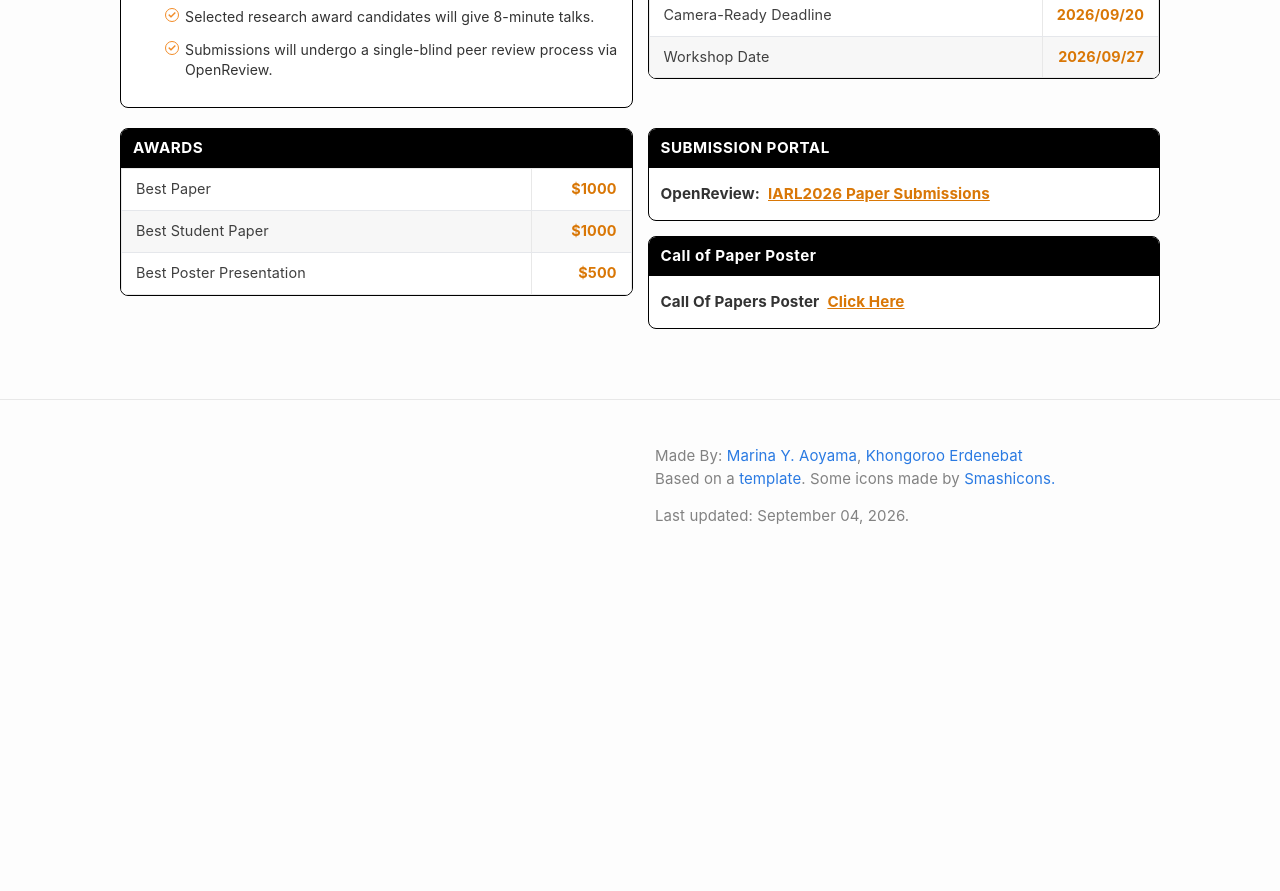
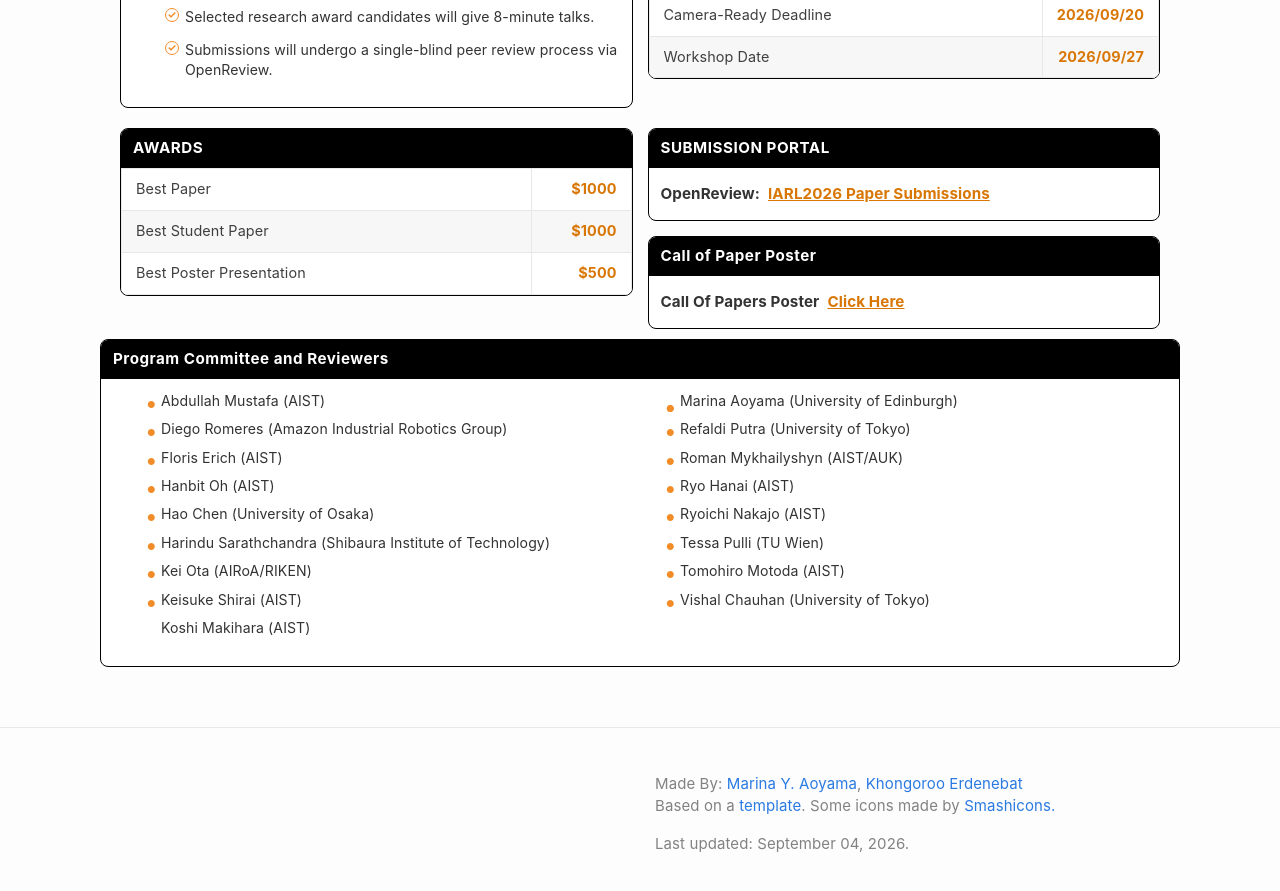
Before and after one commit to aistairc/IROS2026-workshop, a Jekyll site: the page built from callforpapers.md, in a window 1280 px wide and 900 px high, scrolled down 664 px. Shown: the top 891 px of the window. Built offline with Jekyll 4.4.1, drawn with Linux system fonts in a browser that asks for light colours; before the commit the page ends 1237 px from its top, so only the background shows below that.

Commit message:
Add Program Committee and Reviewers section
Added a section listing the Program Committee and Reviewers with their affiliations.

```diff
--- a/callforpapers.md
+++ b/callforpapers.md
@@ -119,3 +119,29 @@ permalink: /callforpapers
         </div>
     </div>
 </div>
+<div class="card-box">
+    <div class="card-header">
+        Program Committee and Reviewers
+    </div>
+    <div class="card-body">
+        <ul class="orange-dots" style="columns: 2;">
+            <li>Abdullah Mustafa (AIST)</li>
+            <li>Diego Romeres (Amazon Industrial Robotics Group)</li>
+            <li>Floris Erich (AIST)</li>
+            <li>Hanbit Oh (AIST)</li>
+            <li>Hao Chen (University of Osaka)</li>
+            <li>Harindu Sarathchandra (Shibaura Institute of Technology)</li>
+            <li>Kei Ota (AIRoA/RIKEN)</li>
+            <li>Keisuke Shirai (AIST)</li>
+            <li>Koshi Makihara (AIST)</li>
+            <li>Marina Aoyama (University of Edinburgh)</li>
+            <li>Refaldi Putra (University of Tokyo)</li>
+            <li>Roman Mykhailyshyn (AIST/AUK)</li>
+            <li>Ryo Hanai (AIST)</li>
+            <li>Ryoichi Nakajo (AIST)</li>
+            <li>Tessa Pulli (TU Wien)</li>
+            <li>Tomohiro Motoda (AIST)</li>
+            <li>Vishal Chauhan (University of Tokyo)</li>
+        </ul>
+    </div>
+</div>
```
